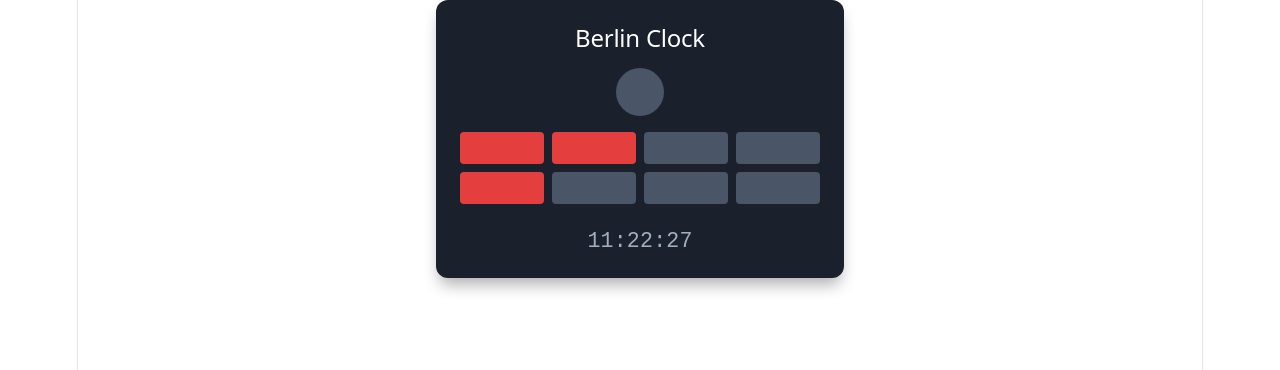
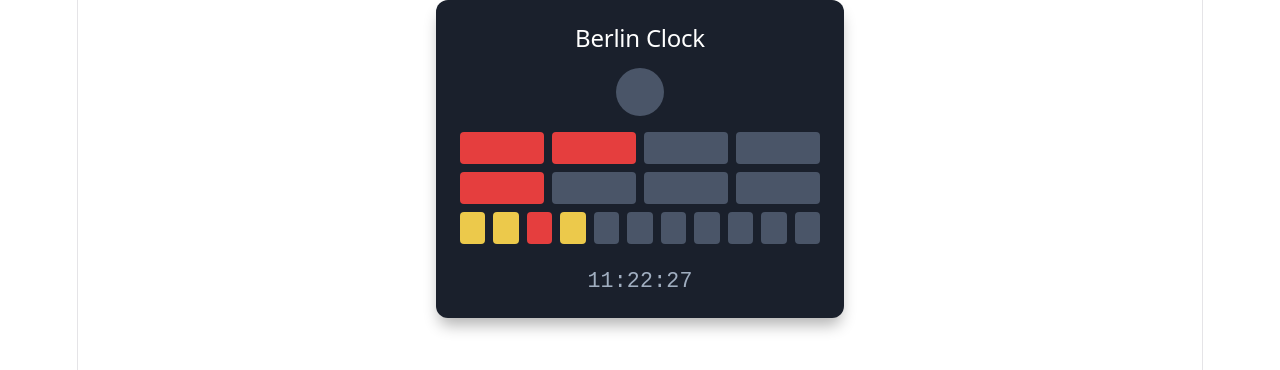
Before and after one commit to Shivag221993/berlin-clock-v1, a React (Vite) app: page / in a window 1280 px wide. Shown: the top 370 px of the page. Built offline with nearby package versions, Linux system fonts and the light colour scheme.

Commit message:
feat: Minute row test cases and UI implementation

```diff
--- a/src/component/BerlinClock.tsx
+++ b/src/component/BerlinClock.tsx
@@ -1,6 +1,7 @@
 import { useBerlinClock } from '../hooks/useBerlinClock';
 import { SecondsLamp } from './SecondsLamp';
 import { ClockRow } from './ClockRow';
+import { MinutesFiveRow } from './MinutesFiveRow';
 import './BerlinClock.css';
 
 export function BerlinClock() {
@@ -9,6 +10,7 @@ export function BerlinClock() {
     secondsLamp,
     fiveHoursRow,
     oneHourRow,
+    fiveMinutesRow,
   } = useBerlinClock();
 
   return (
@@ -21,6 +23,8 @@ export function BerlinClock() {
 
       <ClockRow rowState={oneHourRow} activeColorClass="lamp-red" rowId="1h" />
 
+      <MinutesFiveRow rowState={fiveMinutesRow} />
+
       <div className="berlin-clock-digital">{digitalTime}</div>
     </div>
   );
--- /dev/null
+++ b/src/component/MinutesFiveRow.tsx
@@ -0,0 +1,21 @@
+interface MinutesFiveRowProps {
+  rowState: boolean[];
+}
+// Stryker disable all
+export function MinutesFiveRow({ rowState }: MinutesFiveRowProps) {
+  return (
+    <div className="berlin-clock-row" data-testid="clock-row-5m">
+      {rowState.map((isActive, i) => {
+        const isRedIndicator = (i + 1) % 3 === 0;
+        const targetColorClass = isRedIndicator ? 'lamp-red' : 'lamp-yellow';
+        return (
+          <div
+            key={`5m-${i}`}
+            className={`berlin-clock-lamp ${isActive ? targetColorClass : 'lamp-off'}`}
+          />
+        );
+      })}
+    </div>
+  );
+}
+// Stryker restore all
```
Also changed, not shown: 1 other file (tests, documents, lock files or other folders).
